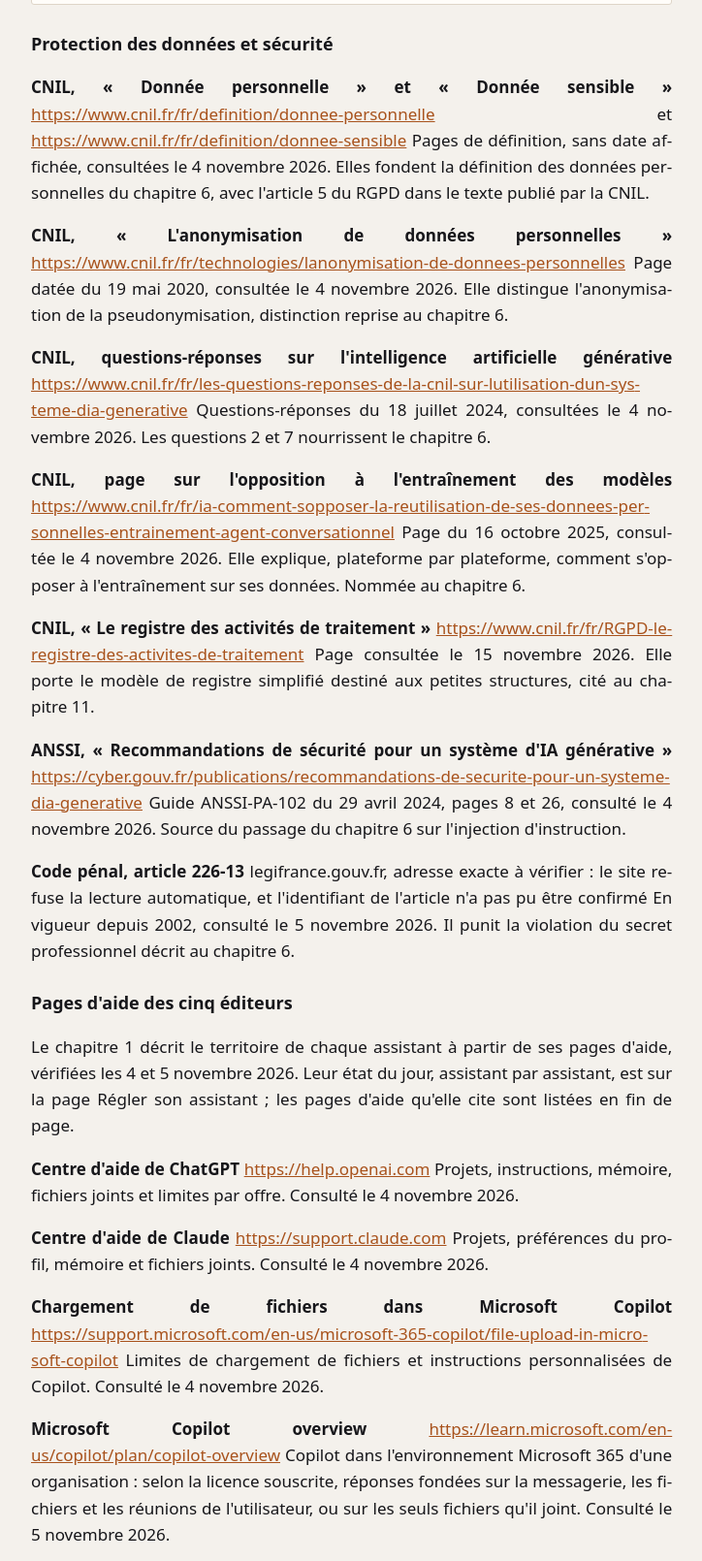
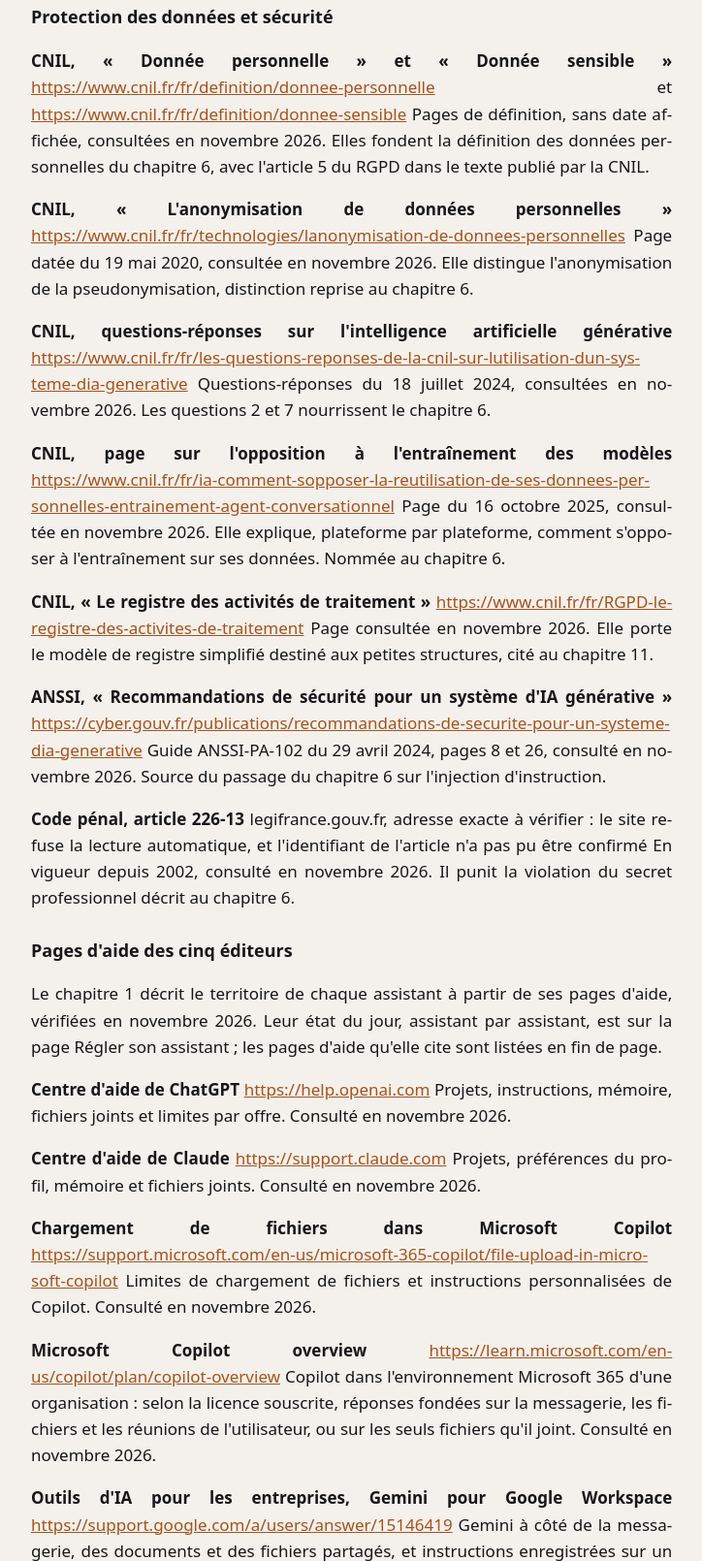
Before and after one commit to iapourlebureau/iapourlebureau.github.io, a plain HTML site: page sources.html in a window 1280 px wide. Shown: the part 923-2533 px from the top of the page at 97% size, without its empty margins (162-886 px from the left). Drawn offline with Linux system fonts and the light colour scheme.

Commit message:
met a jour les prompts depuis le manuscrit

```diff
--- a/sources.html
+++ b/sources.html
@@ -874,28 +874,28 @@ figure.capture figcaption { margin-top: 8px; font-size: 14.5px;
 <main class="texte" id="contenu">
 <a class="retour" href="index.html#sommaire">← Retour aux prompts du livre</a>
 <p>L'annexe du livre, tenue à jour. Les adresses changent, les pages officielles déménagent : c'est cette version qui fait foi, pas celle du livre imprimé.</p>
-<p>Cette annexe liste les sources officielles consultées pour ce livre. Les informations datées y ont été vérifiées entre le 3 et le 15 novembre 2026, chacune à la date indiquée.</p>
+<p>Cette annexe liste les sources officielles consultées pour ce livre. Les informations datées y ont été vérifiées en novembre 2026.</p>
 <p>Une adresse web est ce qu&#x27;un livre imprimé contient de plus fragile. Ce livre donne le titre de chaque page et le site qui la publie : cherchez ce titre dans le moteur de recherche du site. Sur cette page, l&#x27;adresse exacte suit chaque titre ; elle a été vérifiée le 6 novembre 2026.</p>
-<p>📅 Cette annexe a été constituée le 4 novembre 2026.</p>
+<p>📅 Cette annexe a été constituée en novembre 2026.</p>
 <nav class="sommaire-page" aria-label="Sur cette page"><p class="sommaire-page-titre">Sur cette page</p><ol><li><a href="#protection-donnees-securite">Protection des données et sécurité</a></li><li><a href="#pages-aide-cinq-editeurs">Pages d&#x27;aide des cinq éditeurs</a></li><li><a href="#microsoft-word">Microsoft Word</a></li><li><a href="#outils-fabrication-livre">Outils de fabrication du livre</a></li><li><a href="#pages-d-aide">Les pages d'aide citées sur ce site</a></li></ol></nav>
 <h3 id="protection-donnees-securite">Protection des données et sécurité</h3>
-<p><strong>CNIL, « Donnée personnelle » et « Donnée sensible »</strong> <a href="https://www.cnil.fr/fr/definition/donnee-personnelle">https://www.cnil.fr/fr/definition/donnee-personnelle</a> et <a href="https://www.cnil.fr/fr/definition/donnee-sensible">https://www.cnil.fr/fr/definition/donnee-sensible</a> Pages de définition, sans date affichée, consultées le 4 novembre 2026. Elles fondent la définition des données personnelles du chapitre 6, avec l&#x27;article 5 du RGPD dans le texte publié par la CNIL.</p>
-<p><strong>CNIL, « L&#x27;anonymisation de données personnelles »</strong> <a href="https://www.cnil.fr/fr/technologies/lanonymisation-de-donnees-personnelles">https://www.cnil.fr/fr/technologies/lanonymisation-de-donnees-personnelles</a> Page datée du 19 mai 2020, consultée le 4 novembre 2026. Elle distingue l&#x27;anonymisation de la pseudonymisation, distinction reprise au chapitre 6.</p>
-<p><strong>CNIL, questions-réponses sur l&#x27;intelligence artificielle générative</strong> <a href="https://www.cnil.fr/fr/les-questions-reponses-de-la-cnil-sur-lutilisation-dun-systeme-dia-generative">https://www.cnil.fr/fr/les-questions-reponses-de-la-cnil-sur-lutilisation-dun-systeme-dia-generative</a> Questions-réponses du 18 juillet 2024, consultées le 4 novembre 2026. Les questions 2 et 7 nourrissent le chapitre 6.</p>
-<p><strong>CNIL, page sur l&#x27;opposition à l&#x27;entraînement des modèles</strong> <a href="https://www.cnil.fr/fr/ia-comment-sopposer-la-reutilisation-de-ses-donnees-personnelles-entrainement-agent-conversationnel">https://www.cnil.fr/fr/ia-comment-sopposer-la-reutilisation-de-ses-donnees-personnelles-entrainement-agent-conversationnel</a> Page du 16 octobre 2025, consultée le 4 novembre 2026. Elle explique, plateforme par plateforme, comment s&#x27;opposer à l&#x27;entraînement sur ses données. Nommée au chapitre 6.</p>
-<p><strong>CNIL, « Le registre des activités de traitement »</strong> <a href="https://www.cnil.fr/fr/RGPD-le-registre-des-activites-de-traitement">https://www.cnil.fr/fr/RGPD-le-registre-des-activites-de-traitement</a> Page consultée le 15 novembre 2026. Elle porte le modèle de registre simplifié destiné aux petites structures, cité au chapitre 11.</p>
-<p><strong>ANSSI, « Recommandations de sécurité pour un système d&#x27;IA générative »</strong> <a href="https://cyber.gouv.fr/publications/recommandations-de-securite-pour-un-systeme-dia-generative">https://cyber.gouv.fr/publications/recommandations-de-securite-pour-un-systeme-dia-generative</a> Guide ANSSI-PA-102 du 29 avril 2024, pages 8 et 26, consulté le 4 novembre 2026. Source du passage du chapitre 6 sur l&#x27;injection d&#x27;instruction.</p>
-<p><strong>Code pénal, article 226-13</strong> legifrance.gouv.fr, adresse exacte à vérifier : le site refuse la lecture automatique, et l&#x27;identifiant de l&#x27;article n&#x27;a pas pu être confirmé En vigueur depuis 2002, consulté le 5 novembre 2026. Il punit la violation du secret professionnel décrit au chapitre 6.</p>
+<p><strong>CNIL, « Donnée personnelle » et « Donnée sensible »</strong> <a href="https://www.cnil.fr/fr/definition/donnee-personnelle">https://www.cnil.fr/fr/definition/donnee-personnelle</a> et <a href="https://www.cnil.fr/fr/definition/donnee-sensible">https://www.cnil.fr/fr/definition/donnee-sensible</a> Pages de définition, sans date affichée, consultées en novembre 2026. Elles fondent la définition des données personnelles du chapitre 6, avec l&#x27;article 5 du RGPD dans le texte publié par la CNIL.</p>
+<p><strong>CNIL, « L&#x27;anonymisation de données personnelles »</strong> <a href="https://www.cnil.fr/fr/technologies/lanonymisation-de-donnees-personnelles">https://www.cnil.fr/fr/technologies/lanonymisation-de-donnees-personnelles</a> Page datée du 19 mai 2020, consultée en novembre 2026. Elle distingue l&#x27;anonymisation de la pseudonymisation, distinction reprise au chapitre 6.</p>
+<p><strong>CNIL, questions-réponses sur l&#x27;intelligence artificielle générative</strong> <a href="https://www.cnil.fr/fr/les-questions-reponses-de-la-cnil-sur-lutilisation-dun-systeme-dia-generative">https://www.cnil.fr/fr/les-questions-reponses-de-la-cnil-sur-lutilisation-dun-systeme-dia-generative</a> Questions-réponses du 18 juillet 2024, consultées en novembre 2026. Les questions 2 et 7 nourrissent le chapitre 6.</p>
+<p><strong>CNIL, page sur l&#x27;opposition à l&#x27;entraînement des modèles</strong> <a href="https://www.cnil.fr/fr/ia-comment-sopposer-la-reutilisation-de-ses-donnees-personnelles-entrainement-agent-conversationnel">https://www.cnil.fr/fr/ia-comment-sopposer-la-reutilisation-de-ses-donnees-personnelles-entrainement-agent-conversationnel</a> Page du 16 octobre 2025, consultée en novembre 2026. Elle explique, plateforme par plateforme, comment s&#x27;opposer à l&#x27;entraînement sur ses données. Nommée au chapitre 6.</p>
+<p><strong>CNIL, « Le registre des activités de traitement »</strong> <a href="https://www.cnil.fr/fr/RGPD-le-registre-des-activites-de-traitement">https://www.cnil.fr/fr/RGPD-le-registre-des-activites-de-traitement</a> Page consultée en novembre 2026. Elle porte le modèle de registre simplifié destiné aux petites structures, cité au chapitre 11.</p>
+<p><strong>ANSSI, « Recommandations de sécurité pour un système d&#x27;IA générative »</strong> <a href="https://cyber.gouv.fr/publications/recommandations-de-securite-pour-un-systeme-dia-generative">https://cyber.gouv.fr/publications/recommandations-de-securite-pour-un-systeme-dia-generative</a> Guide ANSSI-PA-102 du 29 avril 2024, pages 8 et 26, consulté en novembre 2026. Source du passage du chapitre 6 sur l&#x27;injection d&#x27;instruction.</p>
+<p><strong>Code pénal, article 226-13</strong> legifrance.gouv.fr, adresse exacte à vérifier : le site refuse la lecture automatique, et l&#x27;identifiant de l&#x27;article n&#x27;a pas pu être confirmé En vigueur depuis 2002, consulté en novembre 2026. Il punit la violation du secret professionnel décrit au chapitre 6.</p>
 <h3 id="pages-aide-cinq-editeurs">Pages d&#x27;aide des cinq éditeurs</h3>
-<p>Le chapitre 1 décrit le territoire de chaque assistant à partir de ses pages d&#x27;aide, vérifiées les 4 et 5 novembre 2026. Leur état du jour, assistant par assistant, est sur la page Régler son assistant ; les pages d&#x27;aide qu&#x27;elle cite sont listées en fin de page.</p>
-<p><strong>Centre d&#x27;aide de ChatGPT</strong> <a href="https://help.openai.com">https://help.openai.com</a> Projets, instructions, mémoire, fichiers joints et limites par offre. Consulté le 4 novembre 2026.</p>
-<p><strong>Centre d&#x27;aide de Claude</strong> <a href="https://support.claude.com">https://support.claude.com</a> Projets, préférences du profil, mémoire et fichiers joints. Consulté le 4 novembre 2026.</p>
-<p><strong>Chargement de fichiers dans Microsoft Copilot</strong> <a href="https://support.microsoft.com/en-us/microsoft-365-copilot/file-upload-in-microsoft-copilot">https://support.microsoft.com/en-us/microsoft-365-copilot/file-upload-in-microsoft-copilot</a> Limites de chargement de fichiers et instructions personnalisées de Copilot. Consulté le 4 novembre 2026.</p>
-<p><strong>Microsoft Copilot overview</strong> <a href="https://learn.microsoft.com/en-us/copilot/plan/copilot-overview">https://learn.microsoft.com/en-us/copilot/plan/copilot-overview</a> Copilot dans l&#x27;environnement Microsoft 365 d&#x27;une organisation : selon la licence souscrite, réponses fondées sur la messagerie, les fichiers et les réunions de l&#x27;utilisateur, ou sur les seuls fichiers qu&#x27;il joint. Consulté le 5 novembre 2026.</p>
-<p><strong>Outils d&#x27;IA pour les entreprises, Gemini pour Google Workspace</strong> <a href="https://support.google.com/a/users/answer/15146419">https://support.google.com/a/users/answer/15146419</a> Gemini à côté de la messagerie, des documents et des fichiers partagés, et instructions enregistrées sur un compte personnel. Consulté le 4 novembre 2026.</p>
-<p><strong>Centre d&#x27;aide de Mistral AI</strong> <a href="https://help.mistral.ai">https://help.mistral.ai</a> Projets, instructions et fichiers de l&#x27;assistant de Mistral AI. Consulté le 4 novembre 2026.</p>
+<p>Le chapitre 1 décrit le territoire de chaque assistant à partir de ses pages d&#x27;aide, vérifiées en novembre 2026. Leur état du jour, assistant par assistant, est sur la page Régler son assistant ; les pages d&#x27;aide qu&#x27;elle cite sont listées en fin de page.</p>
+<p><strong>Centre d&#x27;aide de ChatGPT</strong> <a href="https://help.openai.com">https://help.openai.com</a> Projets, instructions, mémoire, fichiers joints et limites par offre. Consulté en novembre 2026.</p>
+<p><strong>Centre d&#x27;aide de Claude</strong> <a href="https://support.claude.com">https://support.claude.com</a> Projets, préférences du profil, mémoire et fichiers joints. Consulté en novembre 2026.</p>
+<p><strong>Chargement de fichiers dans Microsoft Copilot</strong> <a href="https://support.microsoft.com/en-us/microsoft-365-copilot/file-upload-in-microsoft-copilot">https://support.microsoft.com/en-us/microsoft-365-copilot/file-upload-in-microsoft-copilot</a> Limites de chargement de fichiers et instructions personnalisées de Copilot. Consulté en novembre 2026.</p>
+<p><strong>Microsoft Copilot overview</strong> <a href="https://learn.microsoft.com/en-us/copilot/plan/copilot-overview">https://learn.microsoft.com/en-us/copilot/plan/copilot-overview</a> Copilot dans l&#x27;environnement Microsoft 365 d&#x27;une organisation : selon la licence souscrite, réponses fondées sur la messagerie, les fichiers et les réunions de l&#x27;utilisateur, ou sur les seuls fichiers qu&#x27;il joint. Consulté en novembre 2026.</p>
+<p><strong>Outils d&#x27;IA pour les entreprises, Gemini pour Google Workspace</strong> <a href="https://support.google.com/a/users/answer/15146419">https://support.google.com/a/users/answer/15146419</a> Gemini à côté de la messagerie, des documents et des fichiers partagés, et instructions enregistrées sur un compte personnel. Consulté en novembre 2026.</p>
+<p><strong>Centre d&#x27;aide de Mistral AI</strong> <a href="https://help.mistral.ai">https://help.mistral.ai</a> Projets, instructions et fichiers de l&#x27;assistant de Mistral AI. Consulté en novembre 2026.</p>
 <h3 id="microsoft-word">Microsoft Word</h3>
-<p><strong>Pages d&#x27;aide de Word</strong> <a href="https://support.microsoft.com/en-us/accessibility/word/keyboard-shortcuts-in-word">https://support.microsoft.com/en-us/accessibility/word/keyboard-shortcuts-in-word</a> Raccourcis clavier et code des espaces insécables cités au chapitre 4, relevés le 4 novembre 2026.</p>
+<p><strong>Pages d&#x27;aide de Word</strong> <a href="https://support.microsoft.com/en-us/accessibility/word/keyboard-shortcuts-in-word">https://support.microsoft.com/en-us/accessibility/word/keyboard-shortcuts-in-word</a> Raccourcis clavier et code des espaces insécables cités au chapitre 4, relevés en novembre 2026.</p>
 <h3 id="outils-fabrication-livre">Outils de fabrication du livre</h3>
 <p>Cités pour la transparence, ces outils ne servent ni à la lecture ni à la pratique des chapitres.</p>
 <p><strong>Pandoc</strong> <a href="https://pandoc.org">https://pandoc.org</a> Convertit le manuscrit, écrit en Markdown, vers la page HTML dont le fichier d&#x27;impression est tiré.</p>
```
